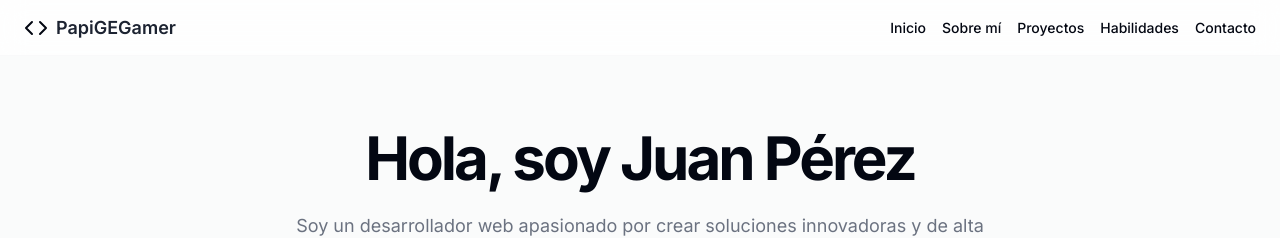
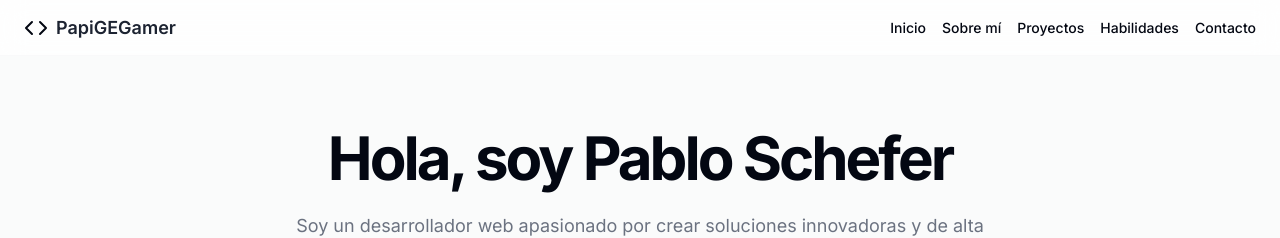
Before and after one commit to PapiGEGamer-web/PapiGEGamersWeb, a Next.js app: page / in a window 1280 px wide. Shown: the top 238 px of the page. Built offline with nearby package versions, Linux system fonts and the light colour scheme.

Commit message:
agregados unos cambios muy bonitos

```diff
--- a/src/app/page.jsx
+++ b/src/app/page.jsx
@@ -108,7 +108,7 @@ export default function Component() {
           <div className="text-center space-y-4 md:space-y-6">
             <h1
               className="text-3xl font-bold tracking-tighter sm:text-4xl md:text-5xl lg:text-6xl">
-              Hola, soy Juan Pérez
+              Hola, soy Pablo Schefer
             </h1>
             <p
               className="max-w-[700px] mx-auto text-muted-foreground md:text-xl lg:text-lg">
```
